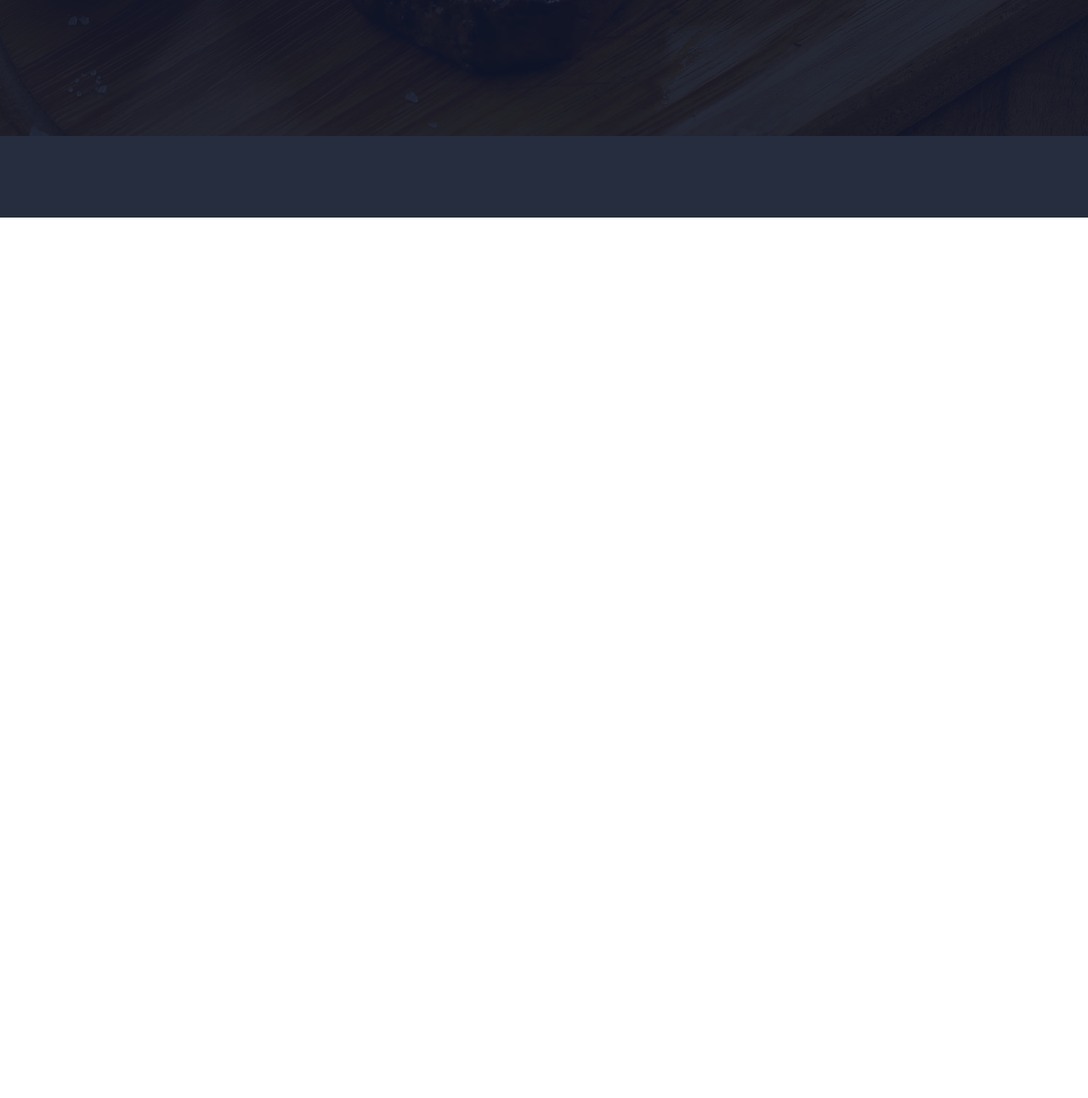
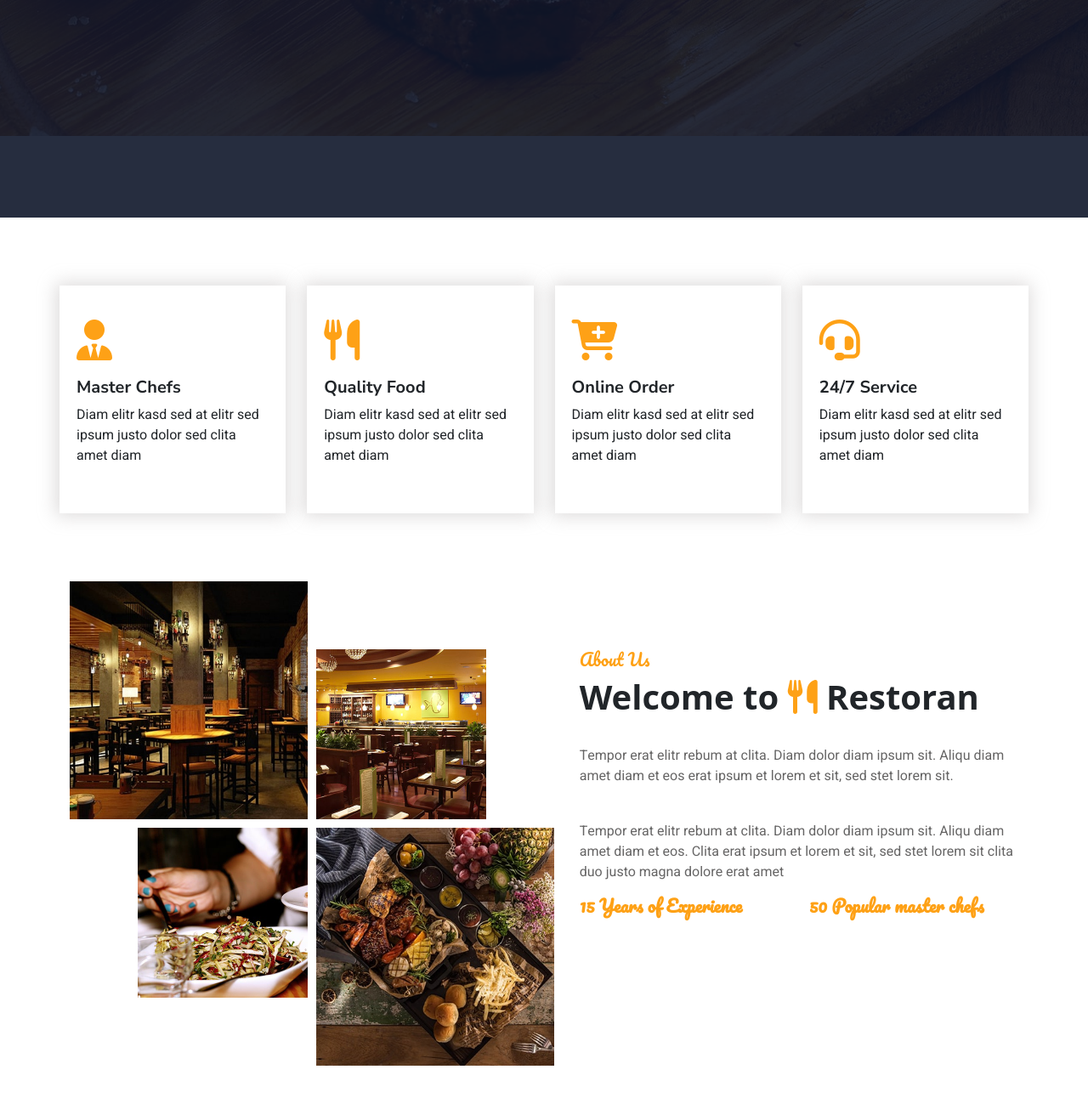
Before and after one commit to AysunHasanova/RepeatCode, a plain HTML site: page Restoran-website/index.html in a window 1280 px wide. Shown: the part 704-1996 px from the top of the page at 85% size. Before the commit the page ends 960 px from the top, so only its background shows below. Drawn offline with nearby package versions, Linux system fonts and the light colour scheme.

Commit message:
new section added

```diff
--- a/Restoran-website/index.html
+++ b/Restoran-website/index.html
@@ -56,11 +56,88 @@
               >BOOK A TABLE</a
             >
           </div>
-          <div class="hero-image" >
-            <img src="images/hero-modified.png" style="width: 500px;" alt="" class="hero-img rounded-circle "/>
+          <div class="hero-image">
+            <img
+              src="images/hero-modified.png"
+              style="width: 500px"
+              alt=""
+              class="hero-img rounded-circle"
+            />
           </div>
         </div>
       </div>
     </header>
+    <section class="logos">
+      <div class="container">
+        <div class="row">
+          <div class="col">
+            <i class="fa-solid fa-user-tie"></i>
+            <h5><b>Master Chefs</b></h5>
+            <p>
+              Diam elitr kasd sed at elitr sed ipsum justo dolor sed clita amet
+              diam
+            </p>
+          </div>
+          <div class="col">
+            <i class="fa-solid fa-utensils"></i>
+            <h5><b>Quality Food</b></h5>
+            <p>
+              Diam elitr kasd sed at elitr sed ipsum justo dolor sed clita amet
+              diam
+            </p>
+          </div>
+          <div class="col">
+            <i class="fa-solid fa-cart-plus"></i>
+            <h5><b>Online Order</b></h5>
+            <p>
+              Diam elitr kasd sed at elitr sed ipsum justo dolor sed clita amet
+              diam
+            </p>
+          </div>
+          <div class="col">
+            <i class="fa-solid fa-headset"></i>
+            <h5><b>24/7 Service</b></h5>
+            <p>
+              Diam elitr kasd sed at elitr sed ipsum justo dolor sed clita amet
+              diam
+            </p>
+          </div>
+        </div>
+      </div>
+    </section>
+    <section class="about-us">
+      <div class="container">
+        <div class="about-img">
+          <img src="images/about-1.jpg" alt="" class="about-img-1" />
+          <img src="images/about-2.jpg" alt="" class="about-img-2" />
+          <img src="images/about-3.jpg" alt="" class="about-img-3" />
+          <img src="images/about-4.jpg" alt="" class="about-img-4" />
+        </div>
+        <div class="about-text">
+          <h5>About Us</h5>
+          <h1>
+            <b>Welcome to <i class="fa-solid fa-utensils"></i> Restoran</b>
+          </h1>
+          <p>
+            Tempor erat elitr rebum at clita. Diam dolor diam ipsum sit. Aliqu
+            diam amet diam et eos erat ipsum et lorem et sit, sed stet lorem
+            sit.
+          </p>
+          <p>
+            Tempor erat elitr rebum at clita. Diam dolor diam ipsum sit. Aliqu
+            diam amet diam et eos. Clita erat ipsum et lorem et sit, sed stet
+            lorem sit clita duo justo magna dolore erat amet
+          </p>
+          <div class="row">
+            <div class="col">
+              <h5><b>15 Years of Experience</b></h5>
+            </div>
+            <div class="col">
+              <h5><b>50 Popular master chefs</b></h5>
+            </div>
+          </div>
+        </div>
+      </div>
+    </section>
   </body>
 </html>
--- a/Restoran-website/style.css
+++ b/Restoran-website/style.css
@@ -40,7 +40,7 @@ header .header .container nav ul li a.home {
 header .header .container nav ul li a:hover {
   color: #fea116;
 }
-.hero-banner{
+.hero-banner {
   margin-top: 40px;
 }
 header .header .container .hero-banner .hero-text h1 {
@@ -48,14 +48,94 @@ header .header .container .hero-banner .hero-text h1 {
   font-family: "Nunito Sans", sans-serif !important;
 }
 .hero-image .hero-img {
-  animation: rotation 6s infinite linear;
+  animation: rotation 25s infinite linear;
 }
 
 @keyframes rotation {
-  from{
-      transform: rotate(0deg);
+  from {
+    transform: rotate(0deg);
   }
-  to{
-      transform: rotate(360deg);
+  to {
+    transform: rotate(360deg);
   }
 }
+
+.logos .row {
+  padding: 80px 0;
+  gap: 25px;
+}
+.fa-solid {
+  font-size: 48px;
+  color: #fea116;
+}
+.logos .col h5 {
+  margin-top: 20px;
+  /* font-size: 20px; */
+  font-family: "Nunito Sans", sans-serif;
+}
+.logos .col p {
+  font-family: "Heebo", sans-serif;
+}
+.logos .col {
+  padding: 40px 20px;
+  box-shadow: -1px 0px 20px 3px #d1cfcfbe;
+}
+.logos .col:hover {
+  transition: all 0.6s;
+  background-color: #fea116;
+  color: #fff;
+}
+.logos .col:hover i {
+  transition: all 0.6s;
+  color: #fff;
+}
+.about-img {
+  position: relative;
+  width: 50%;
+}
+.about-img-1,
+.about-img-4 {
+  width: 280px;
+}
+.about-img-2,
+.about-img-3 {
+  width: 200px;
+}
+.about-us {
+  height: 100vh;
+}
+.about-us .container {
+  display: flex;
+}
+.about-img-2 {
+  position: absolute;
+  top: 80px;
+  left: 290px;
+}
+.about-img-4 {
+  position: absolute;
+  top: 290px;
+  left: 290px;
+}
+.about-img-3 {
+  position: absolute;
+  top: 290px;
+  left: 80px;
+}
+.about-text {
+  width: 55%;
+  padding-top: 80px;
+  padding-left: 70px;
+}
+.about-text .fa-utensils {
+  font-size: 40px;
+}
+.about-text h5 {
+  font-family: "Pacifico", cursive;
+  color: #fea116;
+}
+.about-text p {
+  color: #666565;
+  font-family: "Heebo", sans-serif;
+  padding-top: 25px;
+}
```
Also changed, not shown: Restoran-website/images/about-1.jpg (added), Restoran-website/images/about-2.jpg (added), Restoran-website/images/about-3.jpg (added), Restoran-website/images/about-4.jpg (added).
